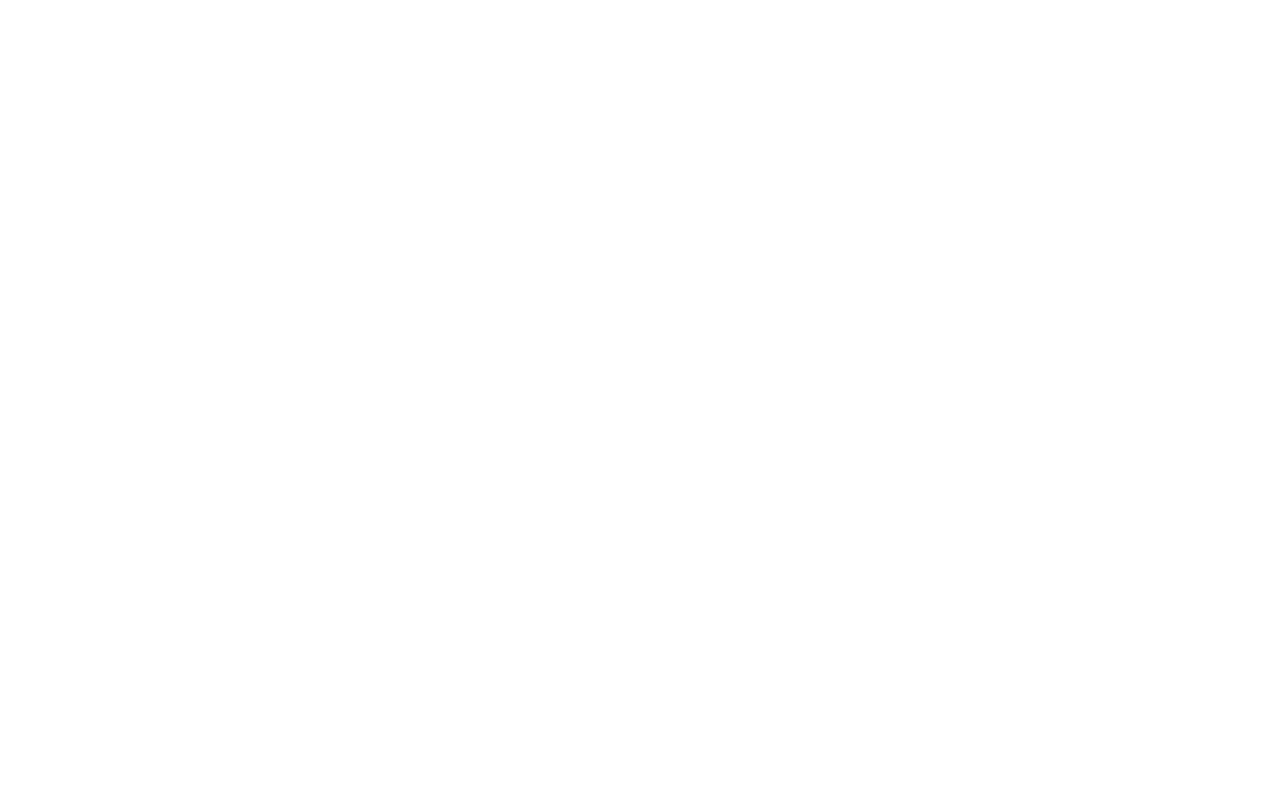
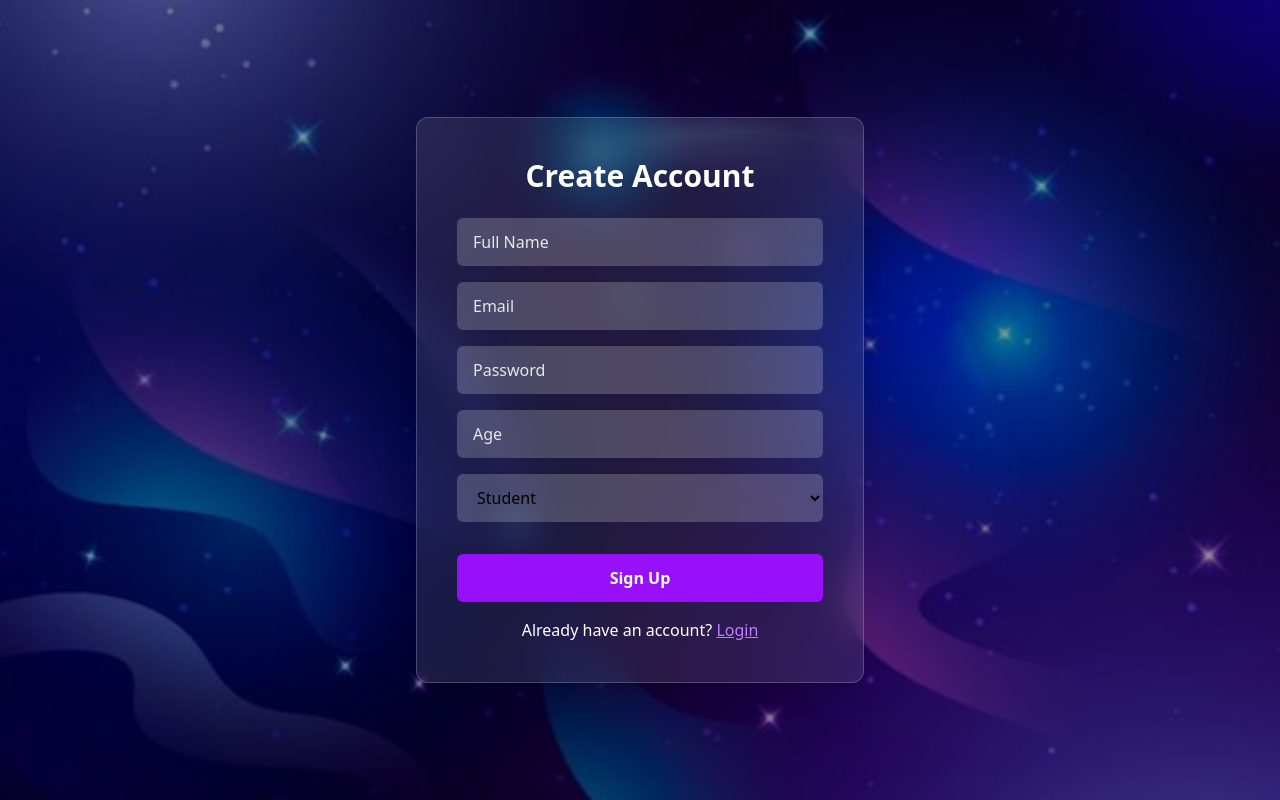
Before and after one commit to megbasrur/Game-of-Codes, a React (Vite) app: page /signup in a window 1280 px wide. Before the commit this address had no page. Built offline with nearby package versions, Linux system fonts and the light colour scheme.

Commit message:
Login signup

```diff
--- a/src/App.jsx
+++ b/src/App.jsx
@@ -5,12 +5,16 @@ import Start from "./components/start";
 import LanguagePage from "./components/LanguagePage";
 import PlanetPage from "./components/PlanetPage";
 import DebugBeachGame from "./components/bughuntbay";
+import Login from './components/login';
+import Signup from "./components/signup";
 
 function App() {
   return (
     <BrowserRouter>
       <Routes>
         <Route path="/" element={<Start/>} />
+         <Route path="/login" element={<Login/>} />
+          <Route path="/signup" element={<Signup/>} />
         <Route path="/landing" element={<LandingPage/>} />
         <Route
           path="/java"
@@ -22,7 +26,7 @@ function App() {
           }
         />
         <Route path="/planet/:planetId" element={<PlanetPage />} />
-        <Route path="/planet/:planetId/game/0" element={<DebugBeachGame />} />
+        <Route path="/planet/:1/game/0" element={<DebugBeachGame />} />
       </Routes>
     </BrowserRouter>
   );
--- a/src/components/bughuntbay.jsx
+++ b/src/components/bughuntbay.jsx
@@ -242,7 +242,7 @@ const codeProblems = [
 
          {/* Exit */}
           <button
-            onClick={() => navigate(`/planet/${planetId}`)} // <-- UPDATED NAVIGATION
+            onClick={() => navigate('/planet/0')} // <-- UPDATED NAVIGATION
             className="absolute top-4 right-4 bg-red-600 hover:bg-red-700 text-white px-4 py-2 rounded-lg font-semibold shadow-lg transition"
           >
             Exit
--- /dev/null
+++ b/src/components/login.jsx
@@ -0,0 +1,112 @@
+import React, { useState } from "react";
+import Bg from "../assets/bg.png";
+import { useNavigate } from "react-router-dom";
+
+export default function Login() {
+  const navigate = useNavigate();
+
+  const [form, setForm] = useState({
+    email: "",
+    password: "",
+  });
+
+  const [error, setError] = useState("");
+  const [success, setSuccess] = useState("");
+
+  const handleChange = (e) => {
+    setForm({ ...form, [e.target.name]: e.target.value });
+  };
+
+  const handleLogin = (e) => {
+    e.preventDefault();
+    setError("");
+    setSuccess("");
+
+    fetch("https://game-of-codes.onrender.com/gameofcodes/user/login", {
+      method: "POST",
+      headers: { "Content-Type": "application/json" },
+      body: JSON.stringify(form),
+    })
+      .then((res) => res.json())
+     .then((data) => {
+    console.log("LOGIN RESPONSE:", data);
+
+    if (data.token) {
+        setSuccess("Login successful!");
+
+        localStorage.setItem("accessToken", data.token);
+
+        setTimeout(() => navigate("/landing"), 800);
+    } else {
+        setError("Invalid email or password!");
+    }
+})
+
+      .catch((err) => {
+        console.error("LOGIN ERROR:", err);
+        setError("Something went wrong. Try again!");
+      });
+  };
+
+  return (
+    <div
+      className="h-screen w-screen flex items-center justify-center bg-cover bg-center relative"
+      style={{ backgroundImage: `url(${Bg})` }}
+    >
+      <div className="absolute inset-0 bg-black/40"></div>
+
+      <div className="relative z-10 bg-white/10 backdrop-blur-lg p-10 rounded-xl shadow-xl
+                      w-11/12 max-w-md border border-white/20">
+
+        <h2 className="text-3xl font-bold text-white text-center mb-6">
+          Login
+        </h2>
+
+        {/* Messages */}
+        {error && <p className="text-red-400 text-center mb-2">{error}</p>}
+        {success && <p className="text-green-400 text-center mb-2">{success}</p>}
+
+        <form onSubmit={handleLogin} className="flex flex-col gap-4">
+
+          <input
+            type="email"
+            name="email"
+            placeholder="Email"
+            className="px-4 py-3 rounded-md bg-white/20 text-white
+                       placeholder-gray-200 focus:outline-none"
+            onChange={handleChange}
+            required
+          />
+
+          <input
+            type="password"
+            name="password"
+            placeholder="Password"
+            className="px-4 py-3 rounded-md bg-white/20 text-white
+                       placeholder-gray-200 focus:outline-none"
+            onChange={handleChange}
+            required
+          />
+
+          <button
+            type="submit"
+            className="w-full mt-4 py-3 bg-purple-600 text-white font-bold
+                       rounded-md hover:bg-purple-700 transition"
+          >
+            Login
+          </button>
+        </form>
+
+        <p className="text-white mt-4 text-center">
+          Don’t have an account?{" "}
+          <span
+            className="text-purple-400 cursor-pointer underline"
+            onClick={() => navigate("/signup")}
+          >
+            Sign Up
+          </span>
+        </p>
+      </div>
+    </div>
+  );
+}
--- /dev/null
+++ b/src/components/signup.jsx
@@ -0,0 +1,157 @@
+import React, { useState } from "react";
+import Bg from "../assets/bg.png";
+import { useNavigate } from "react-router-dom";
+
+export default function Signup() {
+  const navigate = useNavigate();
+
+  const [form, setForm] = useState({
+    name: "",
+    email: "",
+    password: "",
+    age: "",
+    role: "Student",
+  });
+
+  const [error, setError] = useState("");
+  const [success, setSuccess] = useState("");
+
+  const handleChange = (e) => {
+    const { name, value } = e.target;
+
+    setForm({
+      ...form,
+      [name]: name === "age" ? Number(value) : value,
+    });
+  };
+
+  const handleSignup = (e) => {
+    e.preventDefault();
+    setError("");
+    setSuccess("");
+
+   fetch("https://game-of-codes.onrender.com/gameofcodes/user/signup", {
+  method: "POST",
+  headers: { "Content-Type": "application/json" },
+  body: JSON.stringify(form),
+})
+  .then(async (res) => {
+    const raw = await res.text();
+    console.log("BACKEND RESPONSE:", raw);
+
+    if (!res.ok) throw new Error(raw);
+    return JSON.parse(raw);
+  })
+  .then((data) => {
+    console.log("SUCCESS:", data);
+
+    setSuccess("Signup successful!");
+    setError("");
+
+    // Navigate after 1 second
+    setTimeout(() => {
+      navigate("/login");
+    }, 1000);
+  })
+  .catch((err) => {
+    console.error("ERROR:", err);
+    setError("Signup failed: " + err.message);
+    setSuccess("");
+  });
+
+  };
+
+  return (
+    <div
+      className="h-screen w-screen flex items-center justify-center bg-cover bg-center relative"
+      style={{ backgroundImage: `url(${Bg})` }}
+    >
+      <div className="absolute inset-0 bg-black/40"></div>
+
+      <div className="relative z-10 bg-white/10 backdrop-blur-lg p-10 rounded-xl shadow-xl
+                      w-11/12 max-w-md border border-white/20">
+
+        <h2 className="text-3xl font-bold text-white text-center mb-6">
+          Create Account
+        </h2>
+
+        {error && <p className="text-red-400 text-center mb-2">{error}</p>}
+        {success && <p className="text-green-400 text-center mb-2">{success}</p>}
+
+        <form onSubmit={handleSignup} className="flex flex-col gap-4" autoComplete="off">
+
+          <input
+            type="text"
+            name="name"
+            placeholder="Full Name"
+            value={form.name}
+            onChange={handleChange}
+            autoComplete="off"
+            className="px-4 py-3 rounded-md bg-white/20 text-white placeholder-gray-200 focus:outline-none"
+            required
+          />
+
+          <input
+            type="email"
+            name="email"
+            placeholder="Email"
+            value={form.email}
+            onChange={handleChange}
+            autoComplete="new-email"
+            className="px-4 py-3 rounded-md bg-white/20 text-white placeholder-gray-200 focus:outline-none"
+            required
+          />
+
+          <input
+            type="password"
+            name="password"
+            placeholder="Password"
+            value={form.password}
+            onChange={handleChange}
+            autoComplete="new-password"
+            className="px-4 py-3 rounded-md bg-white/20 text-white placeholder-gray-200 focus:outline-none"
+            required
+          />
+
+          <input
+            type="number"
+            name="age"
+            placeholder="Age"
+            value={form.age}
+            onChange={handleChange}
+            className="px-4 py-3 rounded-md bg-white/20 text-white placeholder-gray-200 focus:outline-none"
+            required
+          />
+
+          <select
+            name="role"
+            value={form.role}
+            onChange={handleChange}
+            className="px-4 py-3 rounded-md bg-white/20 text-black focus:outline-none"
+          >
+            <option value="Student" className="text-black">Student</option>
+            <option value="Parent" className="text-black">Parent</option>
+            <option value="Admin" className="text-black">Admin</option>
+          </select>
+
+          <button
+            type="submit"
+            className="w-full mt-4 py-3 bg-purple-600 text-white font-bold rounded-md hover:bg-purple-700 transition"
+          >
+            Sign Up
+          </button>
+        </form>
+
+        <p className="text-white mt-4 text-center">
+          Already have an account?{" "}
+          <span
+            className="text-purple-400 cursor-pointer underline"
+            onClick={() => navigate("/login")}
+          >
+            Login
+          </span>
+        </p>
+      </div>
+    </div>
+  );
+}
--- a/src/components/start.jsx
+++ b/src/components/start.jsx
@@ -3,40 +3,53 @@ import Bg from "../assets/bg.png";
 import Robot from "../assets/robot.png";
 import { useNavigate } from "react-router-dom";
 
-
 export default function Start() {
-     const navigate = useNavigate();
+  const navigate = useNavigate();
 
   return (
     <div
       className="h-screen w-screen flex items-center justify-center bg-cover bg-center relative"
       style={{ backgroundImage: `url(${Bg})` }}
     >
-      {/* Overlay to make text stand out */}
+      {/* Overlay */}
       <div className="absolute inset-0 bg-black/40"></div>
 
-        {/* Content */}
+      {/* Content */}
       <div className="relative z-10 flex flex-col items-center justify-center">
-        {/* Title with robot slightly behind */}
         <div className="relative flex flex-col items-center justify-center">
-          {/* Robot (behind text, overlapping bottom) */}
+          {/* Robot */}
           <img
             src={Robot}
             alt="Robot"
             className="w-65 h-65 relative -mb-10 z-0"
           />
 
-          {/* Text (in front of robot bottom) */}
-         <h1 className="relative z-10 text-8xl md:text-7xl font-bold tracking-widest text-white drop-shadow-lg font-mono text-center">
+          {/* Title */}
+          <h1 className="relative z-10 text-8xl md:text-7xl font-bold tracking-widest text-white drop-shadow-lg font-mono text-center">
             Game <span className="text-purple-500">Of</span> Codes
           </h1>
 
+          {/* Buttons */}
+          <div className="mt-8 flex gap-6">
 
-        {/* Start Button */}
-        <button   onClick={() => navigate("/landing")} className="mt-6 px-8 py-3 bg-white text-black font-bold rounded-md shadow-lg hover:bg-gray-200 transition transform hover:scale-105">
-          START
-        </button>
-      </div>
+            {/* Get Started → Signup */}
+            <button
+              onClick={() => navigate("/signup")}
+              className="px-8 py-3 bg-purple-600 text-white font-bold rounded-md shadow-lg hover:bg-purple-700 transition transform hover:scale-105"
+            >
+              Get Started
+            </button>
+
+            {/* Login */}
+            <button
+              onClick={() => navigate("/login")}
+              className="px-8 py-3 bg-white text-black font-bold rounded-md shadow-lg hover:bg-gray-200 transition transform hover:scale-105"
+            >
+              Login
+            </button>
+
+          </div>
+        </div>
       </div>
     </div>
   );
```
Also changed, not shown: src/components/landing.jsx (+36 -0 lines), src/components/PlanetPage.jsx (indentation only).
